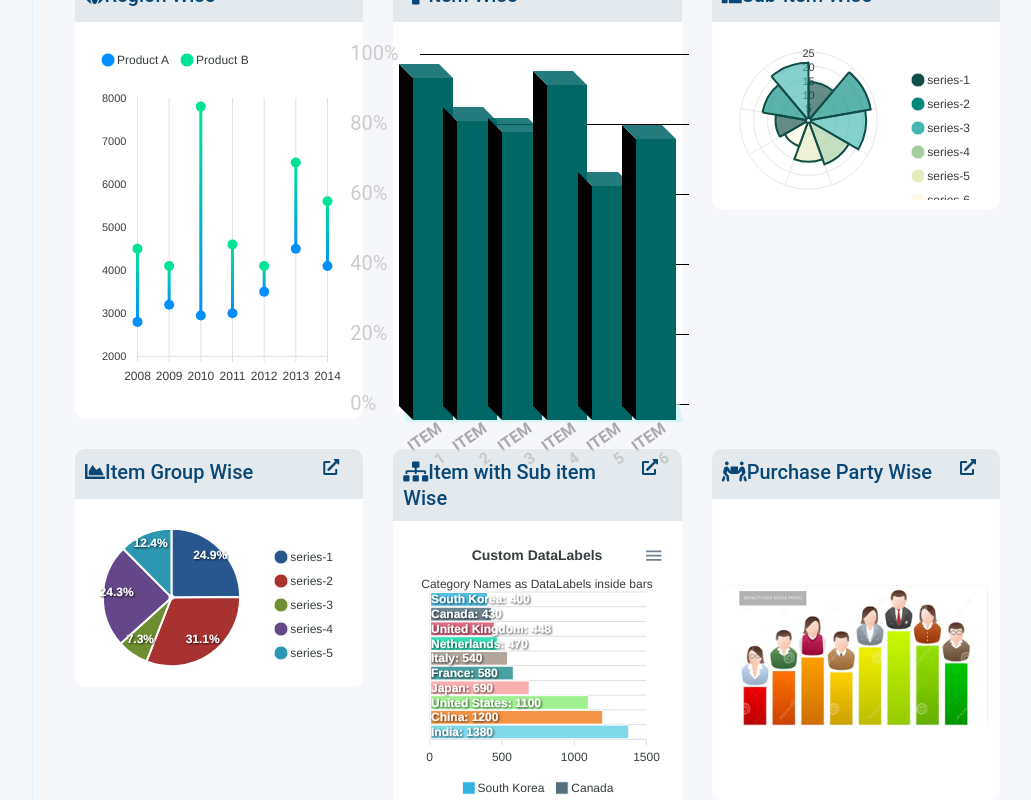
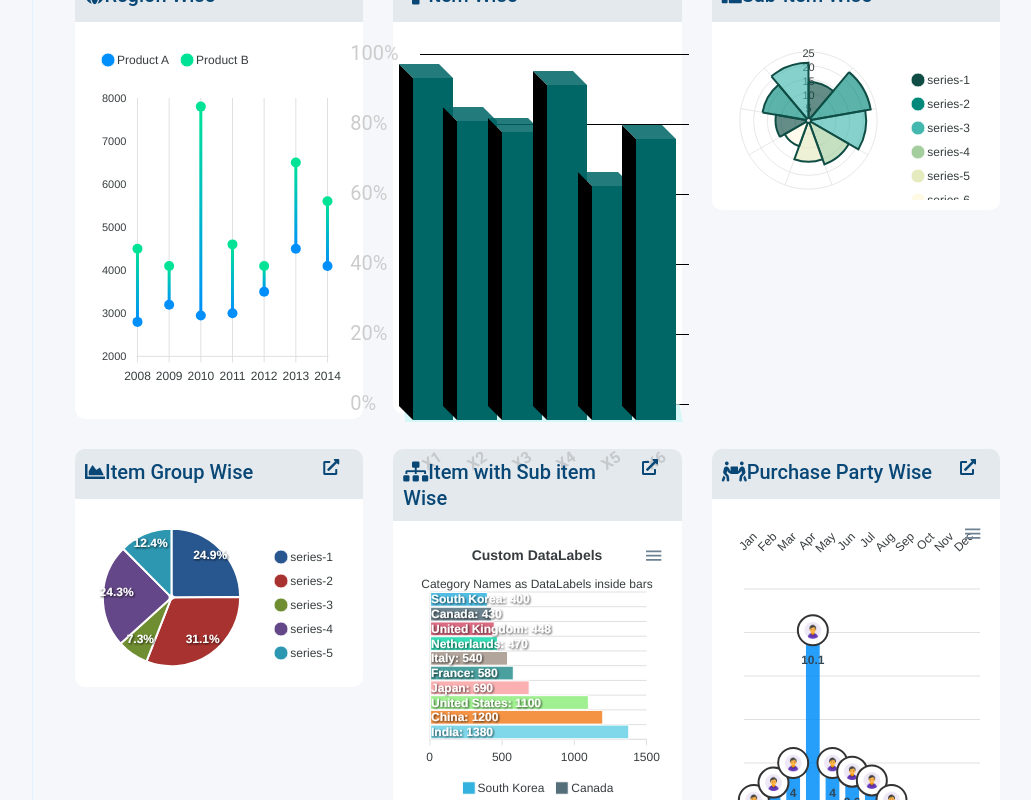
Before and after one commit to demesne2001/JewelWebReportFront, a React (Create React App) app: page / in a window 1280 px wide. Shown: the part 860-1660 px from the top of the page, without its empty margins (238-1269 px from the left). Built offline with nearby package versions, Linux system fonts and the light colour scheme.

Commit message:
Bar chart with collum images

```diff
--- a/src/Component/Sales-Efficiency-Analysis-Dashboard/Dashboard/ItemWise.css
+++ b/src/Component/Sales-Efficiency-Analysis-Dashboard/Dashboard/ItemWise.css
@@ -35,7 +35,31 @@
     bottom: -16px;
     background-color: #006666;
     animation: animate 1.2s cubic-bezier(1,0,0.4,1) forwards;
+
 }
+
+.hide{
+    display: none;
+}
+
+.bar_container .bar:hover + .hide{
+    background-color: rgb(154, 223, 250);
+    box-shadow: 0 8px 16px 0 rgba(0,0,0,0.2);
+    border-radius: 5px;
+    display: block;
+    position: absolute;
+    overflow: hidden;
+    z-index: 2400;
+    opacity: 1;
+    right: 30px;
+    top: 0px !important;
+    -webkit-transition: all 0.5s ease-in-out;
+    -moz-transition: all 0.5s ease-in-out;
+    -ms-transition: all 0.5s ease-in-out;
+    -o-transition: all 0.5s ease-in-out;
+    transition: all 0.5s ease-in-out;
+}
+
 @keyframes animate {
     100%{
         height: 100%;
--- a/src/Component/Sales-Efficiency-Analysis-Dashboard/Dashboard/ItemWise.js
+++ b/src/Component/Sales-Efficiency-Analysis-Dashboard/Dashboard/ItemWise.js
@@ -3,8 +3,10 @@ import './ItemWise.css'
 
 export default function ItemWise() {
 
-	const label = ["y1","y2","y3","y4","y5","y6"]
-	const data = ["95","83","80","93","65","78"]
+	const lineDiffrence = ["100%","80%","60%","40%","20%","0%"]
+
+	const label = ["x1","x2","x3","x4","x5","x6"]
+	const data = ["95%","83%","80%","93%","65%","78%"]
 
 	return (
 
@@ -21,12 +23,12 @@ export default function ItemWise() {
 
 						<div className="background_grid">
 
-							<span className='line' value="100%" ></span>
-							<span className='line' value="80%"></span>
-							<span className='line' value="60%" ></span>
-							<span className='line' value="40%"></span>
-							<span className='line' value="20%"></span>
-							<span className='line' value="0%"></span>
+
+							{lineDiffrence.map((yaxis)=>{
+
+							  return <span className='line' value={yaxis}></span>
+							})}
+
 
 						</div>
 
@@ -34,22 +36,19 @@ export default function ItemWise() {
 
 						<div className="bar_container">
 
-							<div className='bar' style={{ maxHeight: "95%" }} ></div>
-							<div className='bar' style={{ maxHeight: "83%" }} ></div>
-							<div className='bar' style={{ maxHeight: "80%" }} ></div>
-							<div className='bar' style={{ maxHeight: "93%" }} ></div>
-							<div className='bar' style={{ maxHeight: "65%" }} ></div>
-							<div className='bar' style={{ maxHeight: "78%" }} ></div>
+							{data.map((height)=>{
+
+								return <> <div className='bar' style={{maxHeight:height}}/> <div class="hide">{height}</div> </>
+							})}
 
 						</div>
 
 						<div className='titles'>
-							<span>Item 1</span>
-							<span>Item 2</span>
-							<span>Item 3</span>
-							<span>Item 4</span>
-							<span>Item 5</span>
-							<span>Item 6</span>
+
+							{label.map((label)=>{
+
+								return <span>{label}</span>
+							})}
 						</div>
 
 					</div>
--- a/src/Component/Sales-Efficiency-Analysis-Dashboard/Dashboard/PurchasePartyWise.js
+++ b/src/Component/Sales-Efficiency-Analysis-Dashboard/Dashboard/PurchasePartyWise.js
@@ -1,8 +1,207 @@
-import React from 'react'
+import React, { useEffect } from 'react'
 
-import purchsepartywisepng from '../../Assets/image/purchaspartywise.png'
+
+import ReactApexChart from 'react-apexcharts';
+
+import img from '../../Assets/icons8-person-48.png'
 
 export default function PurchasePartyWise() {
+
+
+	let seriesData = [2.3, 3.1, 4.0, 10.1, 4.0, 3.6, 3.2, 2.3, 1.4, 0.8, 0.5, 0.2]
+	let xaxiscategories = ["Jan", "Feb", "Mar", "Apr", "May", "Jun", "Jul", "Aug", "Sep", "Oct", "Nov", "Dec"]
+
+	let imagearr =[]
+
+	function imagepoint(){
+		for (let index = 0; index < seriesData.length; index++) {
+			imagearr.push({
+				x:xaxiscategories[index],
+				y:seriesData[index],
+				marker:{
+                    size:15,
+                },
+				image: {
+                    path: img,
+                },
+			})
+
+		}
+	}
+	useEffect(()=>{
+		imagepoint()
+	},[])
+	const series = [{
+        name: 'Inflation',
+        data: seriesData
+      }]
+
+    const options = {
+        chart: {
+          height: 350,
+          type: 'bar',
+        },
+        plotOptions: {
+          bar: {
+            borderRadius: 10,
+            dataLabels: {
+              position: 'top', // top, center, bottom
+            },
+          }
+        },
+        dataLabels: {
+          enabled: true,
+          formatter: function (val) {
+            return val;
+          },
+		  offsetY: 20,
+          style: {
+            fontSize: '12px',
+            colors: ["#304758"]
+          }
+        },
+
+        xaxis: {
+          categories: xaxiscategories,
+          position: 'top',
+          axisBorder: {
+            show: false
+          },
+          axisTicks: {
+            show: false
+          },
+          crosshairs: {
+            fill: {
+              type: 'gradient',
+              gradient: {
+                colorFrom: '#D8E3F0',
+                colorTo: '#BED1E6',
+                stops: [0, 100],
+                opacityFrom: 0.4,
+                opacityTo: 0.5,
+              }
+            }
+          },
+          tooltip: {
+            enabled: false,
+          }
+        },
+        yaxis: {
+          axisBorder: {
+            show: false
+          },
+          axisTicks: {
+            show: false,
+          },
+          labels: {
+            show: false,
+            formatter: function (val) {
+              return val + "%";
+            }
+          }
+
+        },
+        title: {
+          text: 'Monthly Inflation in Argentina, 2002',
+          floating: true,
+          offsetY: 330,
+          align: 'center',
+          style: {
+            color: '#444'
+          }
+        },
+        // annotations: {
+        //     points:[{
+        //         x:'Feb',
+        //         y:3.1,
+        //         marker:{
+        //             size:15,
+        //         },
+        //         // label:{
+        //         //     text:'XY Point Annotation'
+        //         // },
+        //         image: {
+        //             path: img,
+        //           }
+        //     }]
+        //   }
+		annotations: {
+            points:[
+				{
+				  x: 'Jan',
+				  y: 2.3,
+				  marker: { size: 15 },
+				  image: { path: img }
+				},
+				{
+				  x: 'Feb',
+				  y: 3.1,
+				  marker: { size: 15 },
+				  image: { path: img }
+				},
+				{
+				  x: 'Mar',
+				  y: 4,
+				  marker: { size: 15 },
+				  image: { path: img }
+				},
+				{
+				  x: 'Apr',
+				  y: 10.1,
+				  marker: { size: 15 },
+				  image: { path: img }
+				},
+				{
+				  x: 'May',
+				  y: 4,
+				  marker: { size: 15 },
+				  image: { path: img }
+				},
+				{
+				  x: 'Jun',
+				  y: 3.6,
+				  marker: { size: 15 },
+				  image: { path: img }
+				},
+				{
+				  x: 'Jul',
+				  y: 3.2,
+				  marker: { size: 15 },
+				  image: { path: img }
+				},
+				{
+				  x: 'Aug',
+				  y: 2.3,
+				  marker: { size: 15 },
+				  image: { path: img }
+				},
+				{
+				  x: 'Sep',
+				  y: 1.4,
+				  marker: { size: 15 },
+				  image: { path: img }
+				},
+				{
+				  x: 'Oct',
+				  y: 0.8,
+				  marker: { size: 15 },
+				  image: { path: img }
+				},
+				{
+				  x: 'Nov',
+				  y: 0.5,
+				  marker: { size: 15 },
+				  image: { path: img }
+				},
+				{
+				  x: 'Dec',
+				  y: 0.2,
+				  marker: { size: 15 },
+				  image: { path: img }
+				}
+			  ]
+          }
+      }
   return (
 
       <div className="col-lg-4 col-md-6 col-12">
@@ -13,7 +212,7 @@ export default function PurchasePartyWise() {
 										<i className="fas fa-external-link-alt"></i>
 									</a>
 									<div className="crancy-progress-card card-contain-graph">
-										<img src={purchsepartywisepng}/>
+									<ReactApexChart options={options} series={series} type="bar" height={350} />
 									</div>
 								</div>
 							</div>
--- a/src/Component/Sales-Efficiency-Analysis-Dashboard/Header/Header.js
+++ b/src/Component/Sales-Efficiency-Analysis-Dashboard/Header/Header.js
@@ -89,12 +89,12 @@ export default function Header() {
 			</div>
 		</header>
 
-		<Modal show={filterFlag}  onHide={handleOnClose}  backdrop="static"  keyboard={false} >
+		<Modal show={filterFlag}  onHide={handleOnClose}  backdrop="static"  keyboard={false}  size='xl'>
 
 		{/* <div tabindex="-1" class="modal fade" id="staticBackdrop" data-bs-backdrop="static" data-bs-keyboard="false"
-		aria-labelledby="staticBackdropLabel" aria-hidden="true">
-		<div class="modal-dialog modal-dialog-centered modal-dialog-scrollable modal-xl modal-filter"> */}
-			{/* <div class="modal-content"> */}
+		aria-labelledby="staticBackdropLabel" aria-hidden="true"> */}
+		<div class="modal-dialog modal-dialog-c`entered modal-dialog-scrollable modal-xl modal-filter">`
+			<div class="modal-content">
 
 
                 <Modal.Header closeButton>
@@ -468,9 +468,9 @@ export default function Header() {
 
                 </Modal.Footer>
 
-				{/* </div> */}
-			{/* </div>
-			</div> */}
+				</div>
+			 </div>
+			{/* </div> */}
 			</Modal>
 
         </>
```
Also changed, not shown: src/Component/Assets/icons8-person-48.png (added).
